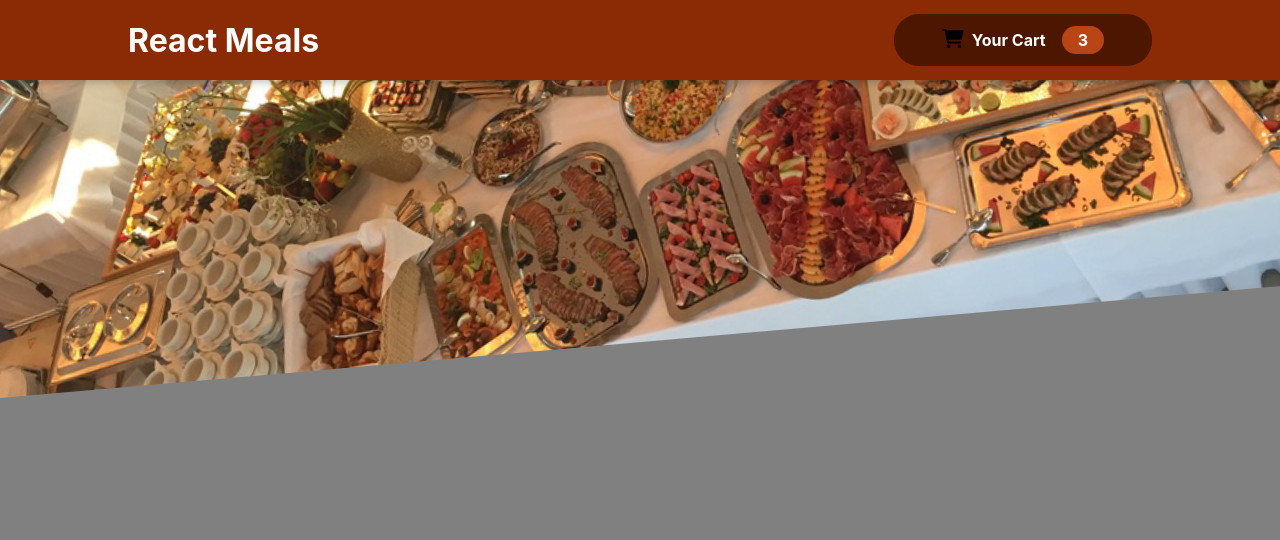
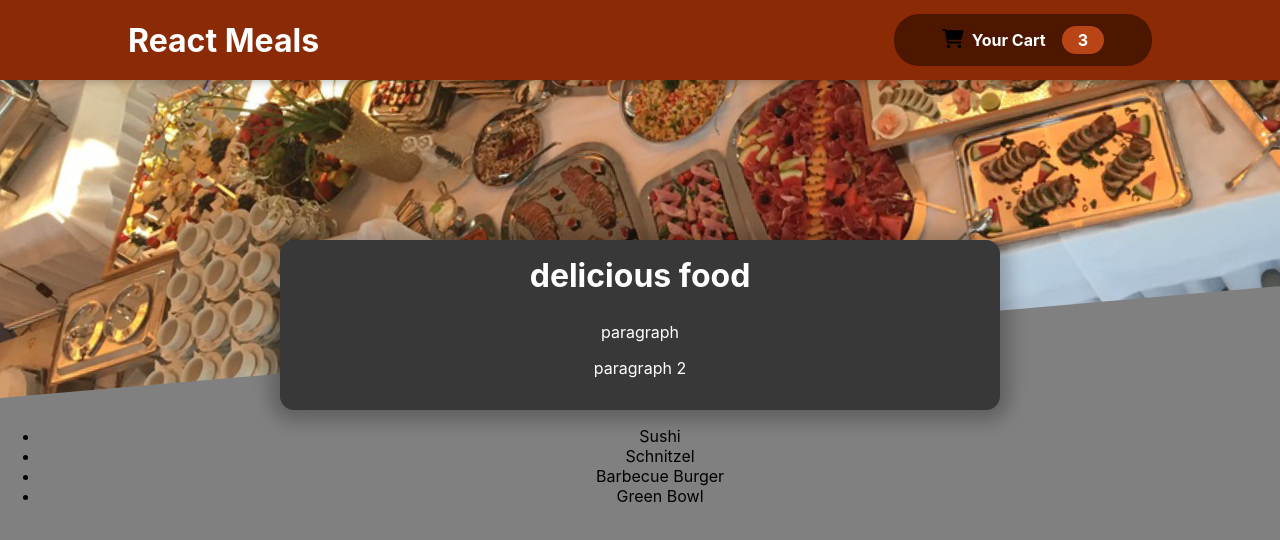
Before and after one commit to Raihan9797/web-prac, a React (Create React App) app in the folder frontend/my-app/: page / in a window 1280 px wide. Shown: the top 540 px of the page. Built offline with nearby package versions, Linux system fonts and the light colour scheme; the HTML template or start-up script is replaced by a standard one.

Commit message:
add Meals, AvailableMeals, MealsSummary components

```diff
--- a/frontend/my-app/src/App.js
+++ b/frontend/my-app/src/App.js
@@ -1,10 +1,15 @@
 import './App.css';
 import Header from './components/Layout/Header';
+import Meals from './components/Meals/Meals';
 
 function App() {
   return (
     <div className="App">
       <Header></Header>
+      <main>
+        <Meals></Meals>
+
+      </main>
 
     </div>
   );
--- /dev/null
+++ b/frontend/my-app/src/components/Meals/AvailableMeals.js
@@ -0,0 +1,43 @@
+import classes from './AvailableMeals.modules.css';
+
+const DUMMY_MEALS = [
+  {
+    id: 'm1',
+    name: 'Sushi',
+    description: 'Finest fish and veggies',
+    price: 22.99,
+  },
+  {
+    id: 'm2',
+    name: 'Schnitzel',
+    description: 'A german specialty!',
+    price: 16.5,
+  },
+  {
+    id: 'm3',
+    name: 'Barbecue Burger',
+    description: 'American, raw, meaty',
+    price: 12.99,
+  },
+  {
+    id: 'm4',
+    name: 'Green Bowl',
+    description: 'Healthy...and green...',
+    price: 18.99,
+  },
+];
+
+function AvailableMeals(props) {
+    const mealsList = DUMMY_MEALS.map(meal =>
+        <li>{meal.name}</li>
+    );
+
+    return <section className={classes.meals}>
+        <ul>
+            {mealsList}
+        </ul>
+    </section>
+
+};
+
+export default AvailableMeals;
--- /dev/null
+++ b/frontend/my-app/src/components/Meals/AvailableMeals.modules.css
@@ -0,0 +1,24 @@
+.meals {
+  max-width: 60rem;
+  width: 90%;
+  margin: 2rem auto;
+  animation: meals-appear 1s ease-out forwards;
+}
+
+.meals ul {
+  list-style: none;
+  margin: 0;
+  padding: 0;
+}
+
+@keyframes meals-appear {
+  from {
+    opacity: 0;
+    transform: translateY(3rem);
+  }
+
+  to {
+    opacity: 1;
+    transform: translateY(0);
+  }
+}
--- /dev/null
+++ b/frontend/my-app/src/components/Meals/Meals.js
@@ -0,0 +1,12 @@
+import MealsSummary from "./MealsSummary";
+import AvailableMeals from "./AvailableMeals";
+import {Fragment} from "react";
+
+function Meals(props) {
+    return <Fragment>
+        <MealsSummary/>
+        <AvailableMeals/>
+    </Fragment>
+};
+
+export default Meals;
--- /dev/null
+++ b/frontend/my-app/src/components/Meals/MealsSummary.css
@@ -0,0 +1,18 @@
+.summary {
+  text-align: center;
+  max-width: 45rem;
+  width: 90%;
+  margin: auto;
+  margin-top: -10rem;
+  position: relative;
+  background-color: #383838;
+  color: white;
+  border-radius: 14px;
+  padding: 1rem;
+  box-shadow: 0 1px 18px 10px rgba(0, 0, 0, 0.25);
+}
+
+.summary h2 {
+  font-size: 2rem;
+  margin-top: 0;
+}
--- /dev/null
+++ b/frontend/my-app/src/components/Meals/MealsSummary.js
@@ -0,0 +1,14 @@
+import './MealsSummary.css';
+
+// display details of the meals
+// dont even need the props
+function MealsSummary() {
+    return <section className='summary'>
+        <h2>delicious food</h2>
+        <p>paragraph</p>
+        <p>paragraph 2</p>
+    </section>
+
+};
+
+export default MealsSummary;
```
Also changed, not shown: frontend/my-app/src/components/Meals/Meals.css (added), 1 other file (tests, documents, lock files or other folders).
